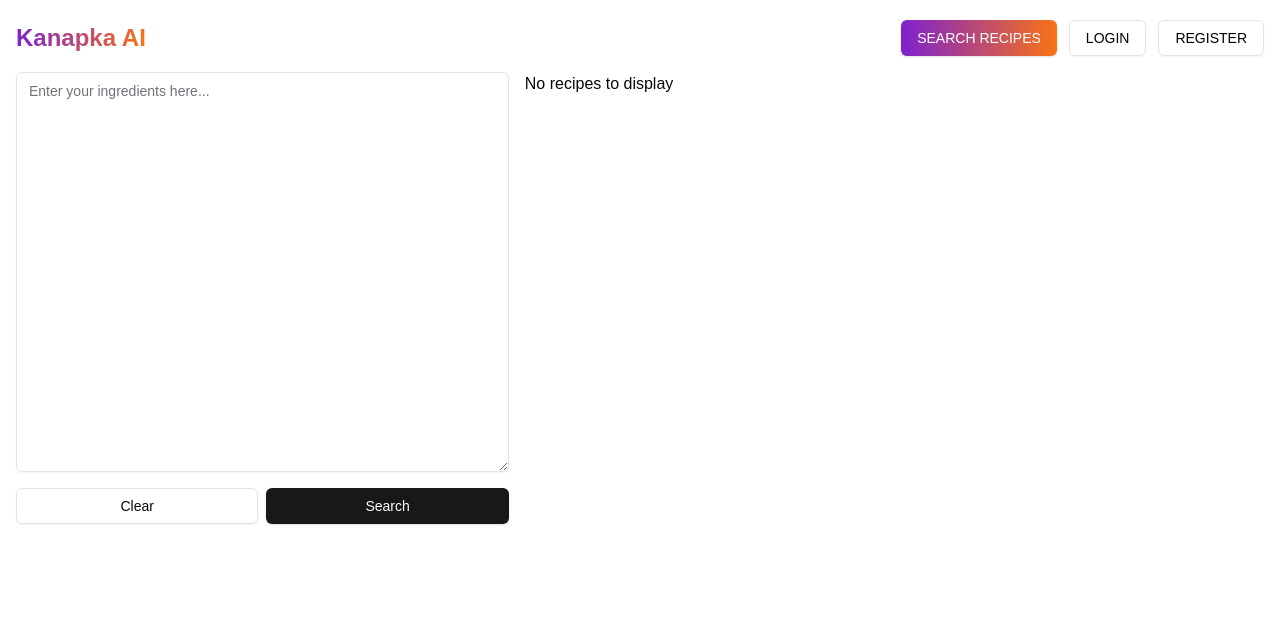
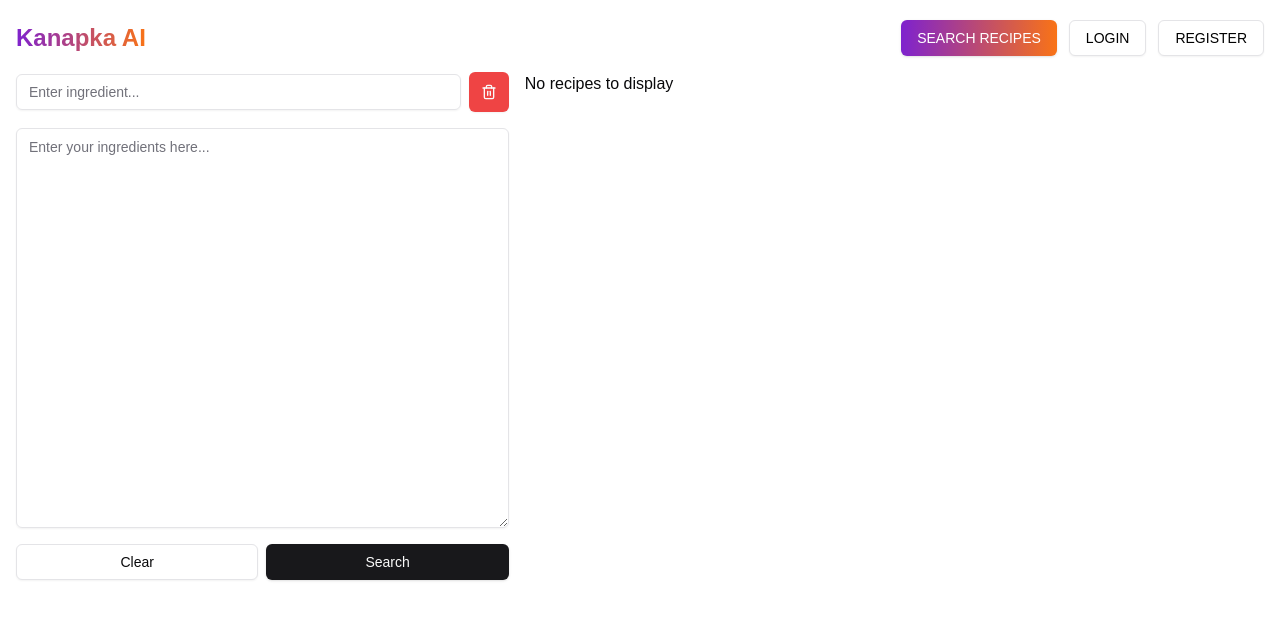
Before and after one commit to Glider6014/kanapka-ai, a Next.js app: page / in a window 1280 px wide. Shown: the top 620 px of the page. Built offline with nearby package versions, Linux system fonts and the light colour scheme; what tailwindcss-motion would draw is missing.

Commit message:
created component InputIngredient

```diff
--- /dev/null
+++ b/components/InputIngredient.tsx
@@ -0,0 +1,20 @@
+import { Trash2 } from "lucide-react";
+import { Input } from "@/components/ui/input";
+import { Button } from "@/components/ui/button";
+
+const InputIngredinet = () => {
+  return (
+    <div className="flex items-center gap-2 mb-4">
+      <Input
+        type="text"
+        placeholder="Enter ingredient..."
+        className="w-11/12"
+      />
+      <Button variant="destructive" className="p-2 rounded-md h-10 w-10">
+        <Trash2 size={24} />
+      </Button>
+    </div>
+  );
+};
+
+export default InputIngredinet;
--- a/components/SearchPanel.tsx
+++ b/components/SearchPanel.tsx
@@ -3,6 +3,8 @@ import { Textarea } from "@/components/ui/textarea";
 import { useRouter } from "next/navigation";
 import { useState } from "react";
 import { RecipeType } from "@/models/Recipe";
+import { IngredientInput } from "@/app/api/ingredients/types";
+import InputIngredinet from "./InputIngredient";
 
 type SearchRecipesProps = {
   setRecipes: React.Dispatch<React.SetStateAction<RecipeType[]>>;
@@ -43,6 +45,7 @@ export const SearchRecipes = ({ setRecipes }: SearchRecipesProps) => {
 
   return (
     <div className="w-full md:w-2/5">
+      <InputIngredinet />
       <Textarea
         className="min-h-[150px] md:min-h-[400px] w-full"
         placeholder="Enter your ingredients here..."
```
